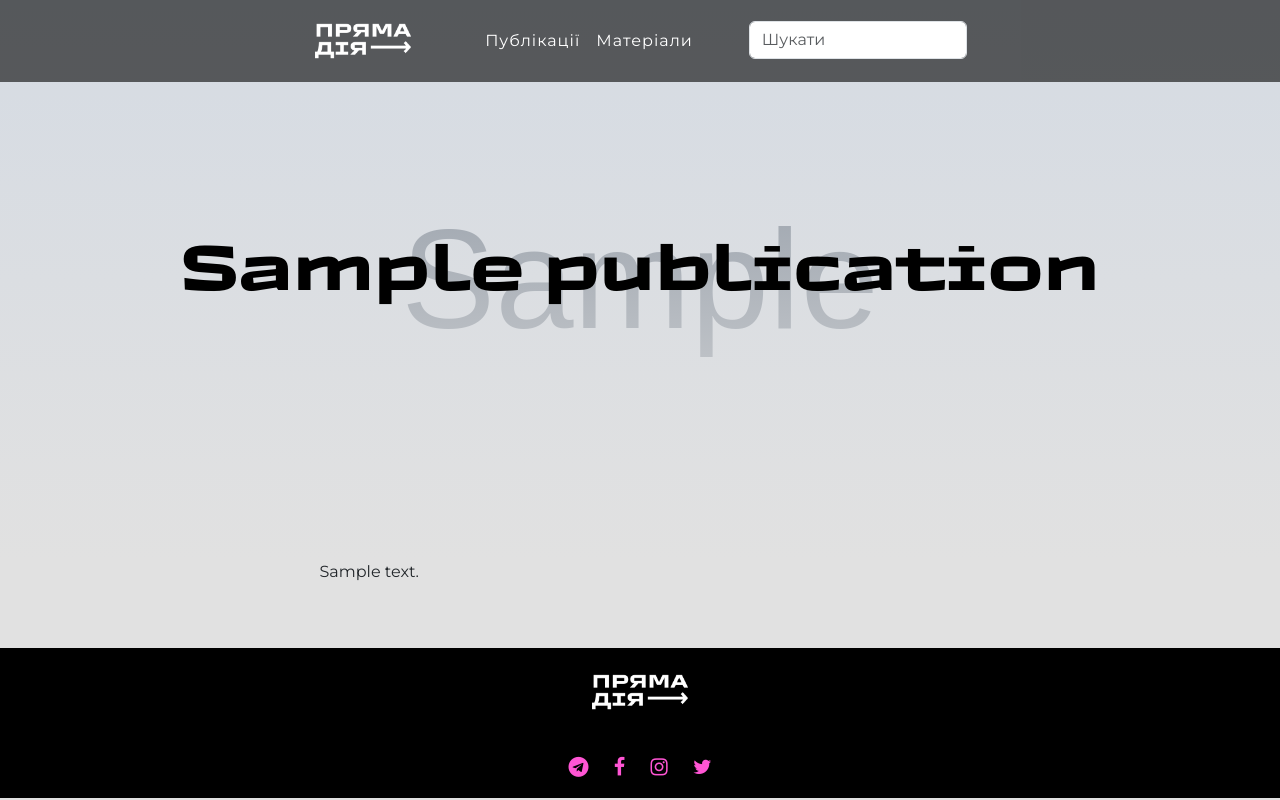
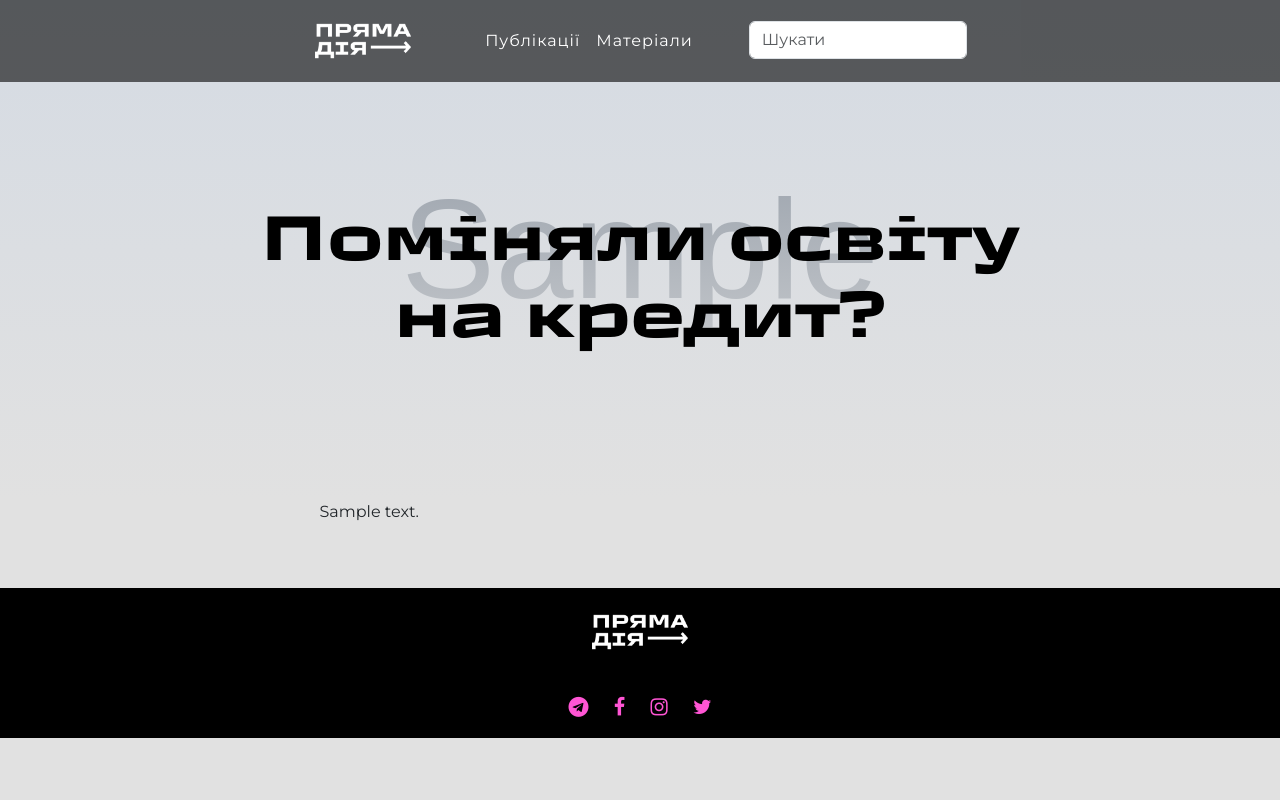
Before and after one commit to hromadianka/pd, a Django app: page /publications/00000000-0000-0000-0000-000000000001 in a window 1280 px wide. Run offline with Django 4.2, Linux system fonts and the light colour scheme; tables that the repository leaves empty hold one stand-in row (values such as "Sample post"); grey boxes marked "Sample" are stand-in pictures.

Commit message:
changed background-image of publication to just img tag

```diff
--- a/app/views.py
+++ b/app/views.py
@@ -9,10 +9,20 @@ from django.utils.html import strip_tags
 from django.db.models import Q
 import locale
 
-# locale.setlocale(
-#     category=locale.LC_ALL,
-#     locale="Ukrainian"
-# )
+def ukr_month_str(date):
+    ukr_months = ['січень', 'лютий', 'березень', 'квітень', 'травень', 'червень', 'липень', 'серпень',
+                  'вересень', 'жовтень', 'листопад', 'грудень']
+    return ukr_months[date.month - 1]
+
+def legible_date(date):
+    res = date.strftime("%B %d, %Y")
+    month_word_end = res.find(' ')
+    return ukr_month_str(date) + res[month_word_end:]
+
+def str_list_topics(topics_from_db):
+    TOPICS = ['news', 'theory', 'protests']
+    TOPICS2STR = {'news': 'новини', 'theory': 'теорія', 'protests': 'протести'}
+    return list(map(lambda x: TOPICS2STR[x], filter(lambda x: x in TOPICS, map(str.strip, topics_from_db.split(',')))))
 
 def str_list_topics(topics_from_db):
     TOPICS = ['news', 'theory', 'protests']
@@ -32,7 +42,7 @@ def index(request):
     for p in publications_by_date:
         if type(p.text) == bytes:
             p.text = strip_tags(p.text.decode('utf-8'))
-        p.date_legible = p.date.strftime("%B %d,  %Y")
+        p.date_legible = legible_date(p.date)
 
     latest_publication = publications_by_date[0]
 
@@ -45,7 +55,6 @@ def publications(request):
     search_publication = request.GET.get('search')
     if search_publication:
         publications = Publication.objects.filter(Q(heading__icontains=search_publication) | Q(text__icontains=search_publication))
-        print(len(publications))
     else:
         publications = Publication.objects.all()
 
@@ -54,7 +63,7 @@ def publications(request):
     for p in publications:
         if type(p.text) == bytes:
             p.text = p.text.decode('utf-8')
-        p.date_legible = p.date.strftime("%B %d,  %Y")
+        p.date_legible = legible_date(p.date)
         p.topics_legible = str_topics(p.topics)
 
     test_pubs = []
@@ -86,7 +95,7 @@ def publication (request, pk):
 
     if type(publication.text) == bytes:
         publication.text = publication.text.decode('utf-8')
-        publication.date_legible = publication.date.strftime("%B %d,  %Y")
+        publication.date_legible = legible_date(publication.date)
 
     return render(request, 'publication.html', {'publication': publication})
 
--- a/templates/index.html
+++ b/templates/index.html
@@ -56,7 +56,7 @@
             <p class="publication-date">{{ latest_topic.date_legible | safe }}</p>
             <hr class="lead-break" />
             <p>
-              {{ latest_topic.text | truncatechars:300 | linebreaks | safe}}
+              {{ latest_topic.text | striptags | truncatechars:300 | linebreaks | safe}}
             </p>
             <a href="/publications/{{ latest_topic.id }}">Читати далі</a>
           </div>
--- a/templates/publication.html
+++ b/templates/publication.html
@@ -6,13 +6,25 @@
 {% include "head.html" %}
 <head>
     <style>
-        .masthead {
-          height: 70vh;
-          min-height: 500px;
-          background-size: cover;
-          background-position: center;
-          background-repeat: no-repeat;
-        }
+        .publication-header {
+			width: 100%;
+		}
+		.publication-header-gradient {
+			position: relative;
+		}
+		.publication-header-gradient::after {
+		  content: '';
+		  position: absolute;
+		  left: 0; top: 0;
+		  width: 100%; height: 100%;
+		  background: linear-gradient(to bottom, rgba(255, 255, 255, 0.0), #e1e1e1);
+		}
+		.publication-header-title {
+			position: absolute;
+			left: 20%;
+			top: 200px;
+			width: 60vw;
+		}
     </style>
     <script>
         $(function () {
@@ -27,16 +39,15 @@
     {% include "navbar.html" %}
 
     {% if publication.image %}
-    <header class="masthead" style="background-image: linear-gradient(to bottom, rgba(255, 255, 255, 0.0), #e1e1e1), url('{{ publication.image.url | safe }}');">
-        <div class="container h-100 w-75">
-          <div class="row h-100 align-items-center">
-            <div class="col-12 text-center">
-              <h1 class="fw-light text-center display-3" style="color: black;">{{ publication.heading | safe }}</h1>
-              <h5 class="fw-light text-center mt-4" style="text-transform: capitalize;">{{ publication.date_legible | safe }}</h5>
-            </div>
-          </div>
-        </div>
-    </header>
+		<div class="publication-header">
+			<div class="publication-header-gradient">
+				<img width="100%" height="500px" style="object-fit: cover;" src="/media/{{ publication.image | safe }}" alt="">
+			</div>
+			<div class="publication-header-title">
+				<h1 class="display-3 text-center" style="color: black;">Поміняли освіту на кредит?</h1>
+      	<h5 class="mt-4 text-center" style="text-transform: capitalize;"> {{ publication.date_legible | safe }} </h5>
+			</div>
+		</div>
     {% endif %}
 
     <main>
@@ -47,10 +58,7 @@
                     <p class="article-text"> {{ publication.text | safe }} </p>
                 </div>
             </div>
-
-
         </div>
-
     </main>
 
     {% include "footer.html" %}
--- a/templates/publications.html
+++ b/templates/publications.html
@@ -56,7 +56,6 @@
 								<div class="card publications h-100">
 
 								{% if publication.image %}
-								<!-- !!!!!!Return back .image.url  -->
 								<img class="card-img-top publication-image" src="{{ publication.image.url }}" alt="" />
 								{% endif %}
 								<div class="card-body">
```
